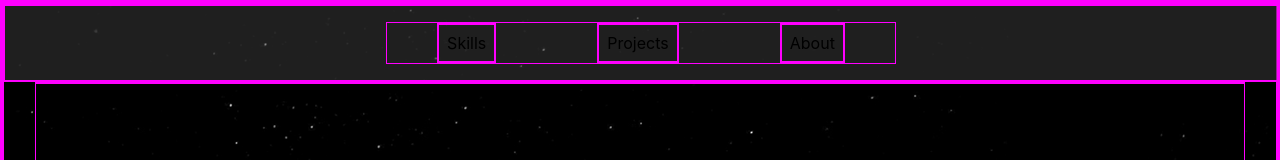
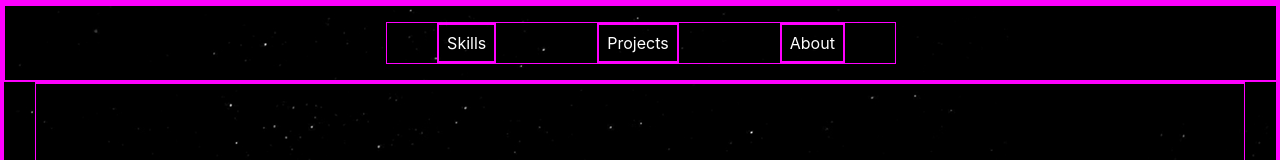
Before and after one commit to Marshnme/JoshuaHoltsclaw-Portfolio, a React (Create React App) app: page / in a window 1280 px wide. Shown: the top 160 px of the page. Built offline with nearby package versions, Linux system fonts and the light colour scheme.

Commit message:
fixed color of content on star background

```diff
--- a/src/App.js
+++ b/src/App.js
@@ -20,7 +20,6 @@ function App() {
       </Routes> */}
 
     </div>
-
     </>
   );
 }
--- a/src/App.scss
+++ b/src/App.scss
@@ -10,7 +10,7 @@
   right: 0;
   bottom: 0;
   // width: 100%;
-  // height: 100%;
+  height: 100%;
   display: block;
 }
 
--- a/src/MainContent/SCSS/MainContent.scss
+++ b/src/MainContent/SCSS/MainContent.scss
@@ -3,5 +3,5 @@
   display: flex;
   flex-flow: column nowrap;
   align-items: center;
-
+  color: white;
 }
--- a/src/Nav/NavBar.scss
+++ b/src/Nav/NavBar.scss
@@ -5,7 +5,6 @@ nav {
   width: 100%;
   display: flex;
   justify-content: center;
-  background-color: rgba(59, 59, 59, 0.533);
   ul {
     padding: 0;
     min-width: 40%;
@@ -14,7 +13,7 @@ nav {
     list-style-type: none;
     a {
       text-decoration: none;
-      color: black;
+      color: white;
     }
     li {
       padding: 0.5em;
```
